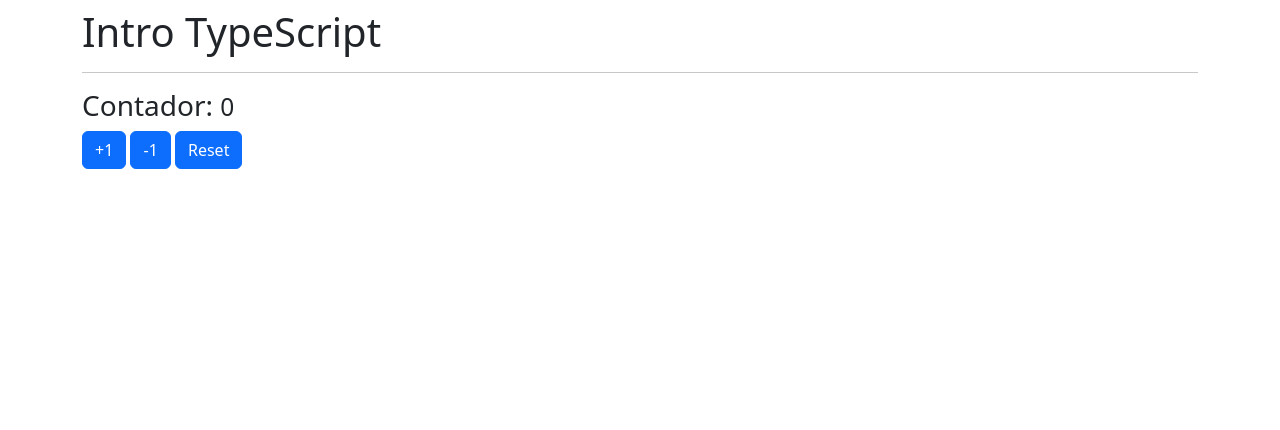
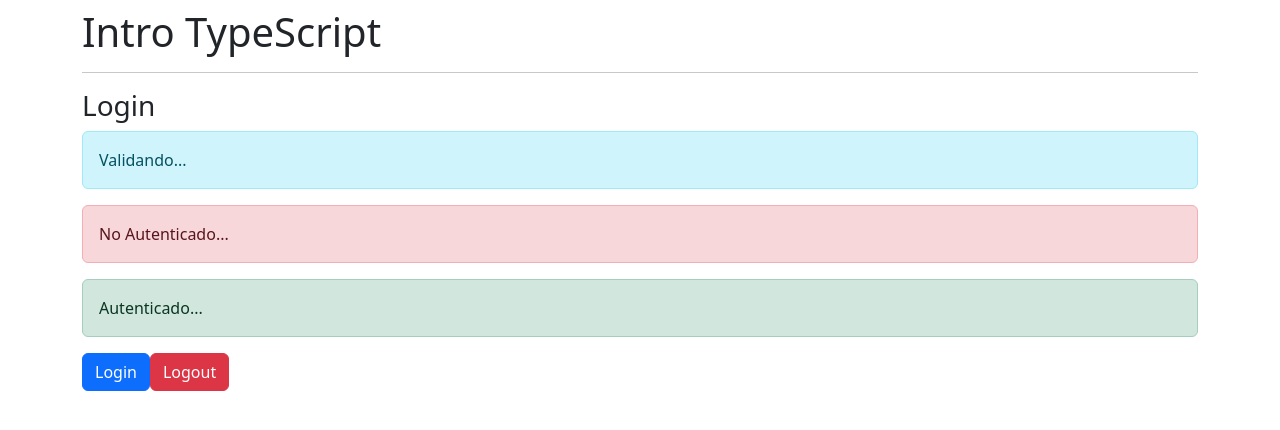
Before and after one commit to jgmejiaco/01_rn_reforzamiento, a React (Create React App) app: page / in a window 1280 px wide. Shown: the top 430 px of the page. Built offline with nearby package versions, Linux system fonts and the light colour scheme.

Commit message:
Final Login

```diff
--- a/src/App.tsx
+++ b/src/App.tsx
@@ -1,8 +1,9 @@
 // import { Contador } from './components/Contador';
-import { ContadorConHook } from './components/ContadorConHook';
+// import { ContadorConHook } from './components/ContadorConHook';
 // import { Funciones } from './typescript/Funciones';
 // import { ObjetosLiterales } from './typescript/ObjetosLiterales';
 // import { TiposBasicos } from './typescript/TiposBasicos';
+import { Login } from './components/Login';
 
 
 export const App = () => {
@@ -12,7 +13,9 @@
 
       <hr />
 
-      <ContadorConHook/>
+      <Login/>
+
+      {/* <ContadorConHook/> */}
 
       {/* <Contador/> */}
 
--- /dev/null
+++ b/src/components/Login.tsx
@@ -0,0 +1,28 @@
+
+export const Login = () => {
+  return (
+    <>
+        <h3>Login</h3>
+
+        <div className="alert alert-info">
+            Validando...
+        </div>
+
+        <div className="alert alert-danger">
+            No Autenticado...
+        </div>
+
+        <div className="alert alert-success">
+            Autenticado...
+        </div>
+
+        <button className="btn btn-primary">
+            Login
+        </button>
+
+        <button className="btn btn-danger">
+            Logout
+        </button>
+    </>
+  )
+}
```
